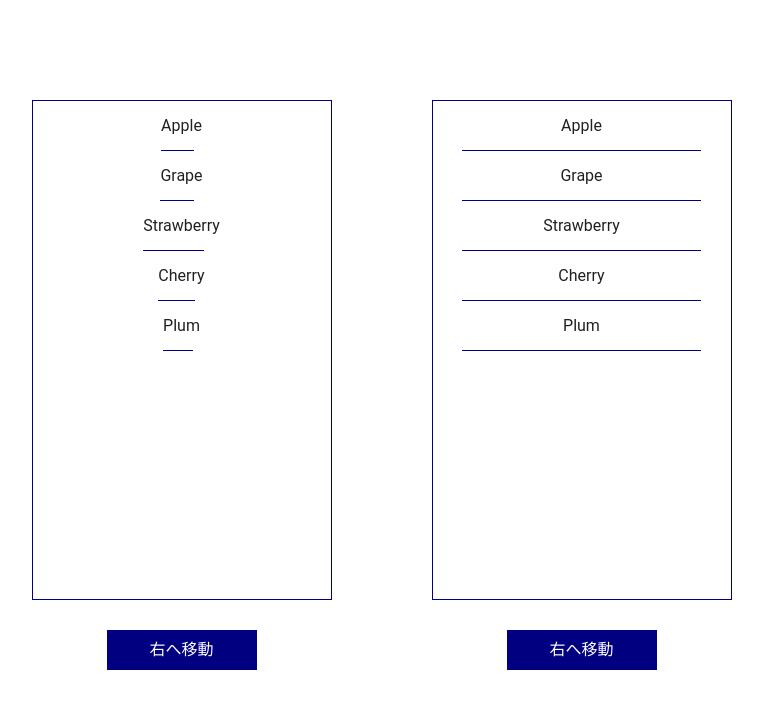
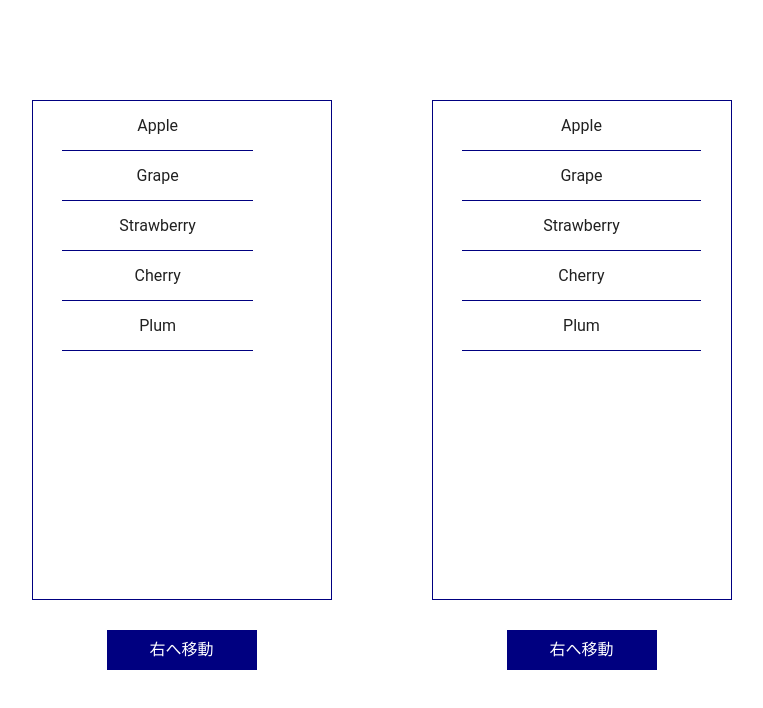
Before and after one commit to daxi0823/iimon_frontC, a Vue app: page / in a window 1280 px wide. Shown: the top 708 px of the page, without its empty margins (211-974 px from the left). Built offline with nearby package versions, Linux system fonts and the light colour scheme; the HTML template or start-up script is replaced by a standard one.

Commit message:
css修正

```diff
--- a/src/components/leftIBox.vue
+++ b/src/components/leftIBox.vue
@@ -1,7 +1,7 @@
 <template>
   <div>
     <div class="mainWrapper">
-      <div v-for="(item, index) in leftItems" :key="index">
+      <div class="itemContainer" v-for="(item, index) in leftItems" :key="index">
         <span class="itemBlock">{{item}}</span>
       </div>
     </div>
@@ -38,7 +38,9 @@ export default {
   box-sizing: border-box;
   border: 1px solid navy;
 }
-
+.itemContainer {
+  width: 80%;
+}
 .itemBlock {
   display: block;
   width: 80%;
```
